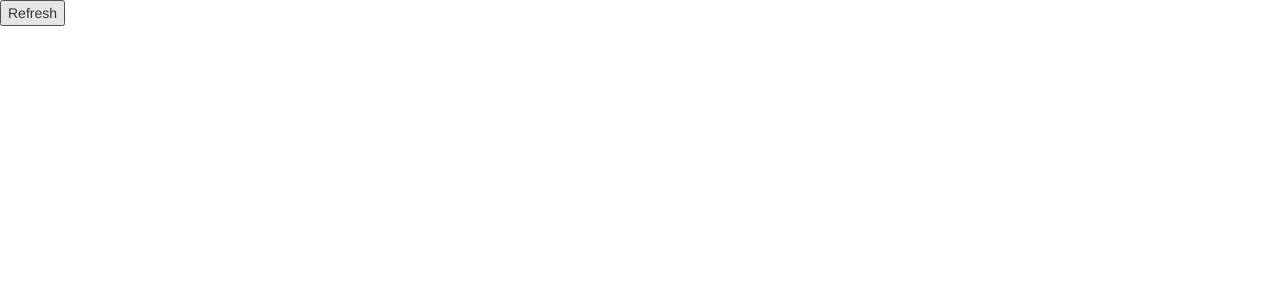
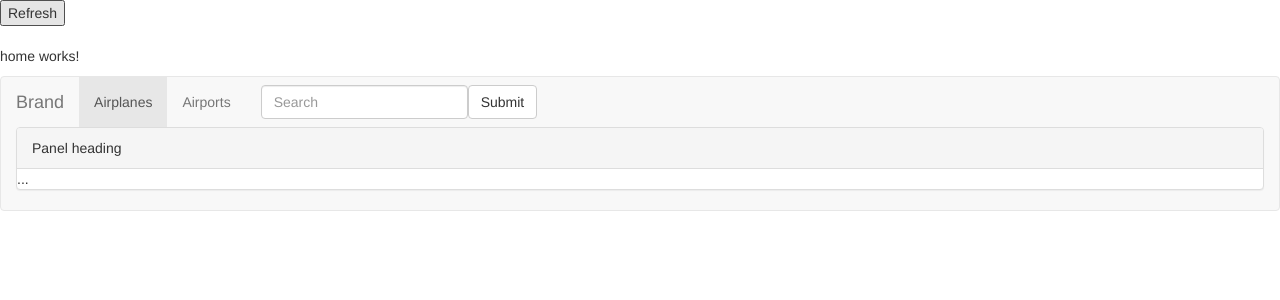
Before and after one commit to dujma101/flights-app, an Angular app: page / in a window 1280 px wide. Shown: the top 300 px of the page. Built offline with nearby package versions, Linux system fonts and the light colour scheme.

Commit message:
componing

```diff
--- a/src/app/app.component.html
+++ b/src/app/app.component.html
@@ -5,3 +5,8 @@
 <h2>{{totalPlanes}}</h2>
 <p>{{airBorne}}</p>
 <p>{{grounded}}</p>
+
+
+<app-home></app-home>
+
+<app-header></app-header>
--- a/src/app/app.component.ts
+++ b/src/app/app.component.ts
@@ -1,5 +1,8 @@
 import { Component } from '@angular/core';
 import { Http, Response } from '@angular/http';
+import { HomeComponent } from './home.component';
+import { HeaderComponent } from './header.component';
+
 import 'rxjs/add/operator/filter';
 import 'rxjs/add/operator/count';
 
--- a/src/app/app.module.ts
+++ b/src/app/app.module.ts
@@ -4,10 +4,14 @@
 import { HttpModule} from '@angular/http';
 
 import { AppComponent } from './app.component';
+import { HomeComponent } from './home.component';
+import { HeaderComponent } from './header.component';
 
 @NgModule({
   declarations: [
-    AppComponent
+    AppComponent,
+    HomeComponent,
+    HeaderComponent
   ],
   imports: [
     BrowserModule,
--- /dev/null
+++ b/src/app/header.component.html
@@ -0,0 +1,39 @@
+<nav class="navbar navbar-default">
+  <div class="container-fluid">
+    <!-- Brand and toggle get grouped for better mobile display -->
+    <div class="navbar-header">
+      <button type="button" class="navbar-toggle collapsed" data-toggle="collapse" data-target="#bs-example-navbar-collapse-1" aria-expanded="false">
+        <span class="sr-only">Toggle navigation</span>
+        <span class="icon-bar"></span>
+        <span class="icon-bar"></span>
+        <span class="icon-bar"></span>
+      </button>
+      <a class="navbar-brand" href="#">Brand</a>
+    </div>
+
+    <!-- Collect the nav links, forms, and other content for toggling -->
+    <div class="collapse navbar-collapse" id="bs-example-navbar-collapse-1">
+      <ul class="nav navbar-nav">
+        <li class="active"><a href="#">Airplanes <span class="sr-only">(current)</span></a></li>
+        <li><a href="#">Airports</a></li>
+      </ul>
+      <form class="navbar-form navbar-left">
+        <div class="form-group">
+          <input type="text" class="form-control" placeholder="Search">
+        </div>
+        <button type="submit" class="btn btn-default">Submit</button>
+      </form>
+
+    </div><!-- /.navbar-collapse -->
+<div class="panel panel-default">
+  <!-- Default panel contents -->
+  <div class="panel-heading">Panel heading</div>
+
+  <!-- Table -->
+  <table class="table">
+    ...
+  </table>
+</div>
+
+  </div><!-- /.container-fluid -->
+</nav>
--- /dev/null
+++ b/src/app/header.component.ts
@@ -0,0 +1,14 @@
+import { Component, OnInit } from '@angular/core';
+
+@Component({
+  selector: 'app-header',
+  templateUrl: './header.component.html',
+})
+export class HeaderComponent implements OnInit {
+
+  constructor() { }
+
+  ngOnInit() {
+  }
+
+}
--- /dev/null
+++ b/src/app/home.component.html
@@ -0,0 +1,3 @@
+<p>
+  home works!
+</p>
--- /dev/null
+++ b/src/app/home.component.ts
@@ -0,0 +1,15 @@
+import { Component, OnInit } from '@angular/core';
+
+@Component({
+  selector: 'app-home',
+  templateUrl: './home.component.html',
+  styleUrls: ['./home.component.css']
+})
+export class HomeComponent implements OnInit {
+
+  constructor() { }
+
+  ngOnInit() {
+  }
+
+}
```
Also changed, not shown: src/app/home.component.css (added).
